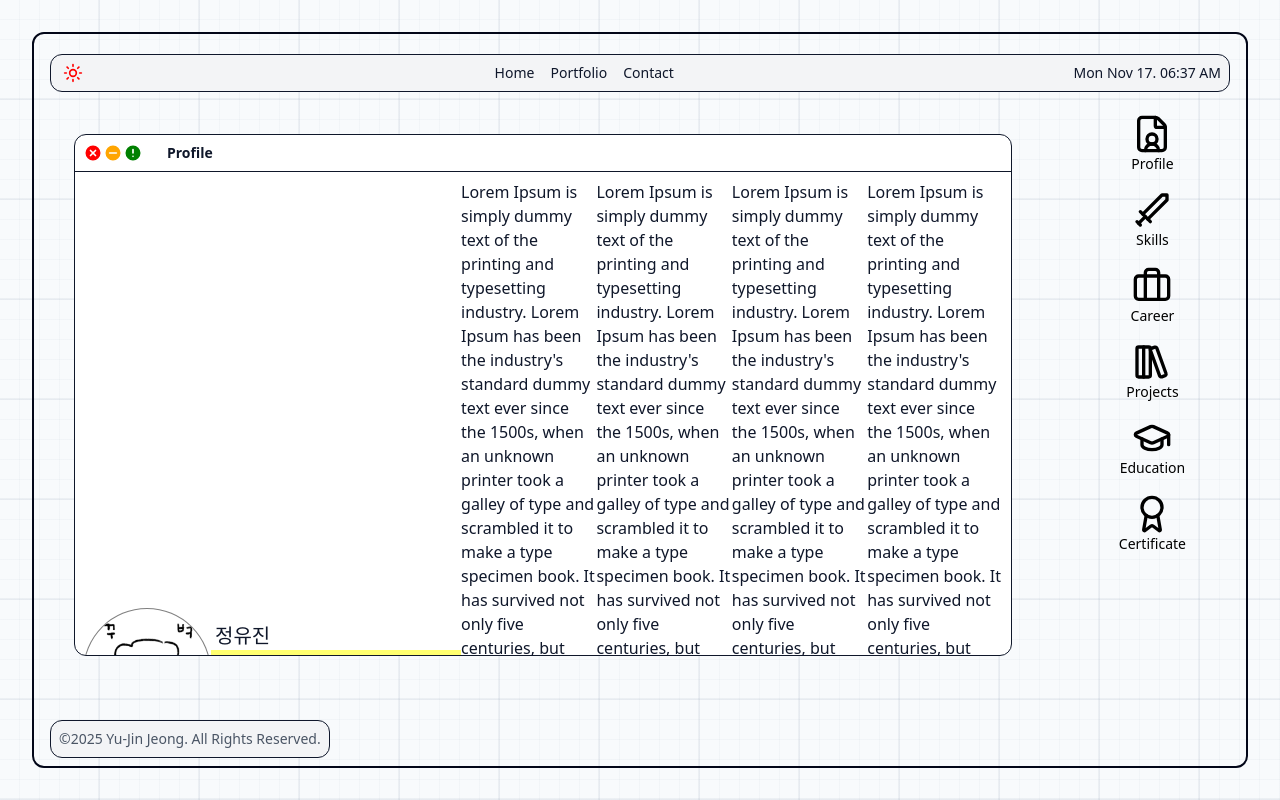
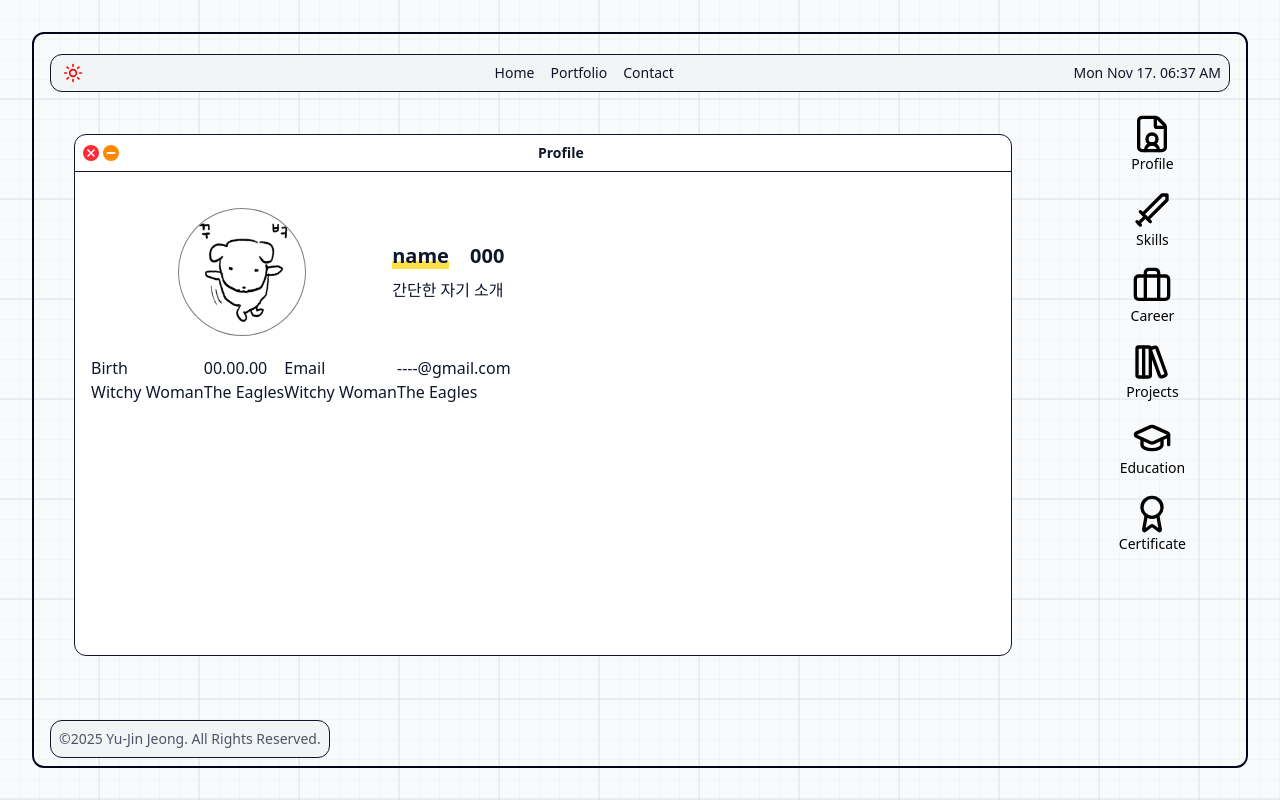
Before and after one commit to yjin982/portfolio, a Next.js app: page /portfolio in a window 1280 px wide. Both pictures are taken after a click on the button "Profile". Built offline with nearby package versions, Linux system fonts and the light colour scheme; no server answers; a web font is replaced by a local one.

Commit message:
[feat] edit profile

```diff
--- a/app/globals.css
+++ b/app/globals.css
@@ -62,6 +62,7 @@
   --hr-color: #e2e8f0; /* slate-200 */
   --scrollbar-track: #f1f5f9;
   --scrollbar-thumb: #cbd5e1;
+  --highlight: #fde047;
 }
 
 [data-theme="dark"] {
@@ -74,6 +75,7 @@
   --hr-color: #1e293b; /* slate-800 */
   --scrollbar-track: #0f172a;
   --scrollbar-thumb: #334155;
+  --highlight: #8b5cf6;
 }
 
 /* 4. Base 레이아웃 */
@@ -112,6 +114,13 @@
     background: var(--scrollbar-thumb);
     border-radius: 10px;
   }
+
+  .low-highlight {
+    background-image: linear-gradient(0, var(--highlight), var(--highlight));
+    background-size: 100% 30%;
+    background-repeat: no-repeat;
+    background-position: 0 100%;
+  }
 }
 
 /* 폰트 유틸리티 클래스 */
--- a/components/common/window.tsx
+++ b/components/common/window.tsx
@@ -1,4 +1,4 @@
-import { CircleAlert, CircleMinus, CircleX } from "lucide-react";
+import { CircleAlert, Minus, X } from "lucide-react";
 import { useState } from "react";
 
 interface WindowProps {
@@ -45,26 +45,36 @@ export default function Window({
 
   return (
     <div
-      className="z-40 absolute w-[80%] h-[80%] border rounded-xl bg-white dark:bg-slate-800 flex flex-col"
+      className="z-40 absolute w-[80%] h-[80%] border dark:border-slate-500 rounded-xl bg-white dark:bg-slate-900 flex flex-col"
       style={{ left: `${position.x}px`, top: `${position.y}px` }}
       onMouseMove={handleMouseMove}
       onMouseUp={handleMouseUp}
       onMouseLeave={handleMouseUp}
     >
       <div
-        className="border-b flex justify-start items-center p-2 shrink-0 cursor-move"
+        className="border-b dark:border-b-slate-500 flex items-center p-2 shrink-0 cursor-move"
         onMouseDown={handleMouseDown}
       >
-        <button onClick={onClose}>
-          <CircleX color="white" fill="red" size={20} />
-        </button>
-        <button onClick={onMinimize}>
-          <CircleMinus color="white" fill="orange" size={20} />
-        </button>
-        <button className="mr-6">
-          <CircleAlert color="white" fill="green" size={20} />
-        </button>
-        <span className="text-sm font-semibold grow">{label}</span>
+        <div className="flex justify-center items-center gap-1">
+          <button
+            onClick={onClose}
+            className="rounded-full h-4 w-4 bg-red-500 flex justify-center items-center"
+          >
+            <X color="white" strokeWidth={3} size={12} />
+          </button>
+          <button
+            onClick={onMinimize}
+            className="rounded-full h-4 w-4 bg-orange-400 flex justify-center items-center"
+          >
+            <Minus color="white" strokeWidth={4} size={12} />
+          </button>
+          {/* <button>
+            <CircleAlert color="white" fill="green" size={20} />
+          </button> */}
+        </div>
+        <div className="flex justify-center text-sm font-semibold grow">
+          {label}
+        </div>
       </div>
       <div className="p-2 overflow-y-scroll flex-1 scrollbar">
         <Component />
--- a/components/contents/profile.tsx
+++ b/components/contents/profile.tsx
@@ -3,66 +3,48 @@ import Image from "next/image";
 import pic from "@/assets/images/sample.png";
 
 export default function Profile() {
-  //bg-blue-500 mix-blend-multiply
-  const itemClass = `text-xl inline-block px-1 shadow-[0_0.5em_0_rgba(255,255,50,0.7)]`;
   return (
-    <div className="inset-0 flex">
-      <div className="w-1/6 flex items-center justify-center">
-        <div className="h-32 w-32 rounded-full overflow-hidden border border-black/50 bg-white">
-          <Image src={pic} alt="sample" />
+    <div className="inset-0 p-2 h-full">
+      {/* 프로필 사진영역 */}
+      <div className="flex items-center justify-center py-5">
+        <div className="w-1/3 flex items-center justify-center">
+          <div className="h-32 w-32 rounded-full overflow-hidden border border-black/50 bg-white">
+            <Image src={pic} alt="sample" />
+          </div>
+        </div>
+        <div className="w-2/3 flex flex-col items-start justify-center gap-2">
+          <div className="text-xl font-bold">
+            <span className="low-highlight mr-4">name</span> 000
+          </div>
+          <div>간단한 자기 소개</div>
         </div>
       </div>
-      <div className="w-5/6 flex flex-col items-start justify-center">
-        <div className="flex flex-col gap-2">
-          <div className={itemClass}>정유진</div>
-          <div className={itemClass}>92.08.02</div>
-          <div className={itemClass}>yjin.jeong982@gmail.com</div>
-        </div>
+      <div>
+        <table className="table-auto">
+          <thead>
+            <tr>
+              <th></th>
+              <th></th>
+              <th></th>
+              <th></th>
+            </tr>
+          </thead>
+          <tbody>
+            <tr>
+              <td>Birth</td>
+              <td>00.00.00</td>
+              <td>Email</td>
+              <td>----@gmail.com</td>
+            </tr>
+            <tr>
+              <td>Witchy Woman</td>
+              <td>The Eagles</td>
+              <td>Witchy Woman</td>
+              <td>The Eagles</td>
+            </tr>
+          </tbody>
+        </table>
       </div>
-      <p>
-        Lorem Ipsum is simply dummy text of the printing and typesetting
-        industry. Lorem Ipsum has been the industry's standard dummy text ever
-        since the 1500s, when an unknown printer took a galley of type and
-        scrambled it to make a type specimen book. It has survived not only five
-        centuries, but also the leap into electronic typesetting, remaining
-        essentially unchanged. It was popularised in the 1960s with the release
-        of Letraset sheets containing Lorem Ipsum passages, and more recently
-        with desktop publishing software like Aldus PageMaker including versions
-        of Lorem Ipsum.
-      </p>
-      <p>
-        Lorem Ipsum is simply dummy text of the printing and typesetting
-        industry. Lorem Ipsum has been the industry's standard dummy text ever
-        since the 1500s, when an unknown printer took a galley of type and
-        scrambled it to make a type specimen book. It has survived not only five
-        centuries, but also the leap into electronic typesetting, remaining
-        essentially unchanged. It was popularised in the 1960s with the release
-        of Letraset sheets containing Lorem Ipsum passages, and more recently
-        with desktop publishing software like Aldus PageMaker including versions
-        of Lorem Ipsum.
-      </p>
-      <p>
-        Lorem Ipsum is simply dummy text of the printing and typesetting
-        industry. Lorem Ipsum has been the industry's standard dummy text ever
-        since the 1500s, when an unknown printer took a galley of type and
-        scrambled it to make a type specimen book. It has survived not only five
-        centuries, but also the leap into electronic typesetting, remaining
-        essentially unchanged. It was popularised in the 1960s with the release
-        of Letraset sheets containing Lorem Ipsum passages, and more recently
-        with desktop publishing software like Aldus PageMaker including versions
-        of Lorem Ipsum.
-      </p>
-      <p>
-        Lorem Ipsum is simply dummy text of the printing and typesetting
-        industry. Lorem Ipsum has been the industry's standard dummy text ever
-        since the 1500s, when an unknown printer took a galley of type and
-        scrambled it to make a type specimen book. It has survived not only five
-        centuries, but also the leap into electronic typesetting, remaining
-        essentially unchanged. It was popularised in the 1960s with the release
-        of Letraset sheets containing Lorem Ipsum passages, and more recently
-        with desktop publishing software like Aldus PageMaker including versions
-        of Lorem Ipsum.
-      </p>
     </div>
   );
 }
```
